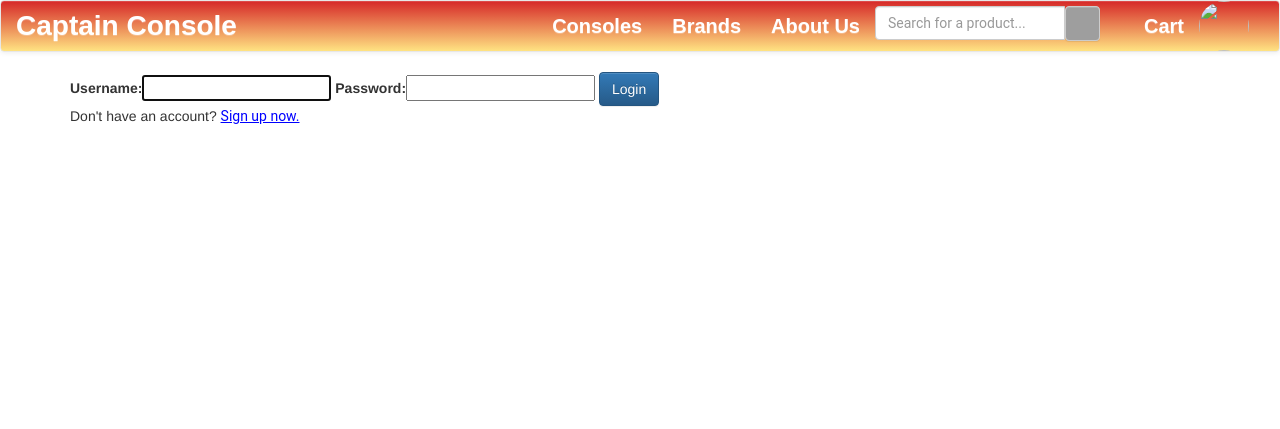
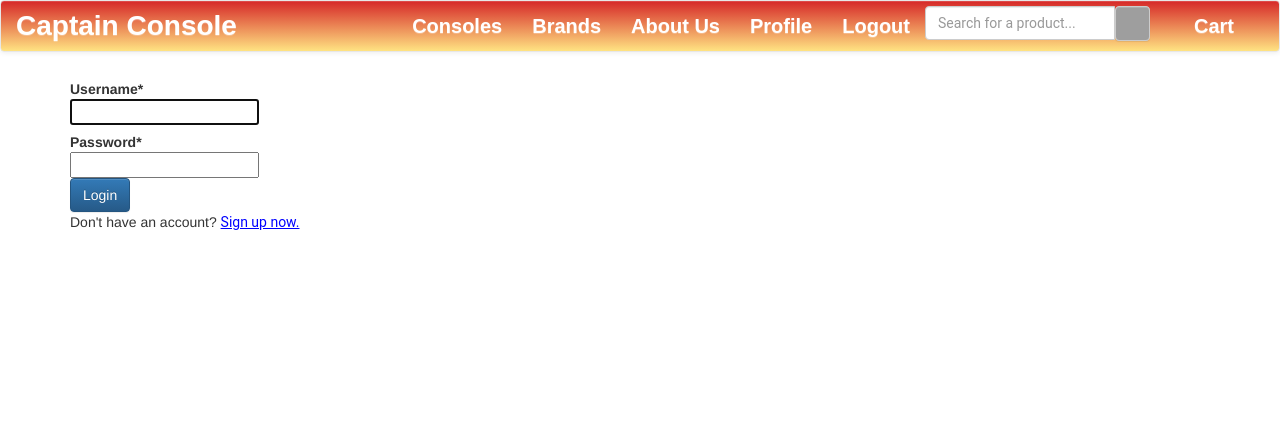
Before and after one commit to larah19/captain_console, a Django app: page /user/login/ in a window 1280 px wide. Shown: the top 429 px of the page. Run offline with Django 3.2, Linux system fonts and the light colour scheme; the visitor is signed in with stand-in values (Sample User, id 1); some libraries are stand-ins or nearby versions; some web fonts are replaced; grey boxes are pictures that could not be loaded.

Commit message:
login, registration, profile start

```diff
--- a/captain_console/settings.py
+++ b/captain_console/settings.py
@@ -37,6 +37,7 @@ INSTALLED_APPS = [
     'django.contrib.sessions',
     'django.contrib.messages',
     'django.contrib.staticfiles',
+    'crispy_forms',
     'console.apps.ConsoleConfig',
     'brand.apps.BrandConfig',
     'aboutus.apps.AboutusConfig',
@@ -131,3 +132,6 @@ STATIC_URL = '/static/'
 STATICFILES_DIRS = [
     os.path.join(BASE_DIR, 'static')
 ]
+
+LOGIN_URL = '/user/login'
+LOGIN_REDIRECT_URL = '/user/profile'
--- a/console/views.py
+++ b/console/views.py
@@ -37,9 +37,9 @@ def order_by(request):
         context = {'consoles': consoles}
         return render(request, 'console/filterindex.html', context)
 
+
 def get_consoles_by_group(request):
     path = request.path
-
     group = path.strip().split('/')[2]
 
     if group == 'nintendo':
--- a/static/css/main.css
+++ b/static/css/main.css
@@ -149,7 +149,7 @@ a:hover {
 }
 
 .consoles .console:hover {
-    background-image: linear-gradient(black, black), linear-gradient(black, black), linear-gradient(black, black), linear-gradient(black, black);
+    background-image: linear-gradient(180deg, #F25F5C 0%, #d62828 .01%, #FFE382 100%), linear-gradient(180deg, #F25F5C 0%, #d62828 .01%, #FFE382 100%), linear-gradient(180deg, #F25F5C 0%, #d62828 .01%, #FFE382 100%), linear-gradient(180deg, #F25F5C 0%, #d62828 .01%, #FFE382 100%);
     background-repeat: no-repeat;
     background-position: left top, right top, right bottom, left bottom;
     background-size: 0 3px, 3px 0, 0 3px, 3px 0;
@@ -180,10 +180,11 @@ a:hover {
 }
 
 .brand {
+    width: 700px;
     display: grid;
     justify-items: center;
     align-items: center;
-    border-radius: 0;
+    border-radius: 10px;
     margin: 0;
 }
 
@@ -330,3 +331,8 @@ a:hover {
 .order-by-option:focus {
     font-weight: bold;
 }
+
+.profile-image {
+    width: 35px;
+
+}
--- a/templates/brand/single_brand.html
+++ b/templates/brand/single_brand.html
@@ -1,6 +1,5 @@
 <div class="well brand">
     <div class="brand-img" style="background-image: url('{{ brand.logo }}')"></div>
-
         <h4>{{ brand.name }}</h4>
         <p>{{ brand.description }}</p>
     </a>
--- a/templates/navigation.html
+++ b/templates/navigation.html
@@ -18,7 +18,9 @@
             <li><a class="nav-link" href="{% url 'brand-index' %}">Brands</a></li>
             <li><a class="nav-link" href="{% url 'aboutus-index' %}">About Us</a></li>
             {% if user.is_authenticated %}
-                <img src="{{ user.profile.profile_image }}" class="profile-image" />
+                <li><a class="nav-link" href="{% url 'profile' %}">Profile</a></li>
+                <li><a class="nav-link" href="{% url 'logout' %}">Logout</a></li>
+
             {% else %}
                 <li><a href="{% url 'login' %}" class="nav-link">Login</a></li>
             {% endif %}
--- a/templates/user/login.html
+++ b/templates/user/login.html
@@ -1,10 +1,14 @@
 {% extends 'base.html' %}
 
+{% load crispy_forms_tags %}
+
 {% block content %}
-    <form method="post" class="form form-horizontal">
+    <form method="post" class="form form-horizontal" id="login">
         {% csrf_token %}
-        {{ form }}
+        {{ form|crispy }}
     <input type="submit" class="btn btn-primary" value="Login" />
     </form>
-    <p class="no-account">Don't have an account? <a id="sign-up-link" href={% url "register" %}>Sign up now.</a></p>
+    <div class="register-now">
+        <p class="no-account">Don't have an account? <a id="sign-up-link" href={% url "register" %}>Sign up now.</a></p>
+    </div>
 {% endblock %}
--- a/user/urls.py
+++ b/user/urls.py
@@ -5,6 +5,6 @@ from . import views
 urlpatterns = [
     path('login/', LoginView.as_view(template_name='user/login.html'), name='login'),
     path('register/', views.register, name="register"),
-    path('logout/', LogoutView.as_view(next_page='login')),
-    # path('profile/', views.profile, name='profile')
+    path('logout/', LogoutView.as_view(next_page='login'), name="logout"),
+    path('profile/', views.profile, name='profile')
 ]
```
Also changed, not shown: templates/user/profile.html (added, +9 -0 lines), templates/user/register.html (+5 -3 lines), user/forms/profile_form.py (added, +11 -0 lines), user/forms/register_form.py (added, +11 -0 lines), user/views.py (+20 -2 lines).
